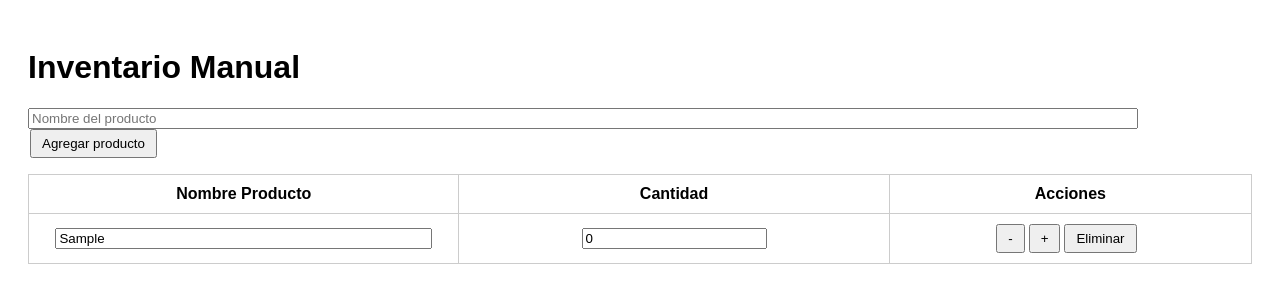
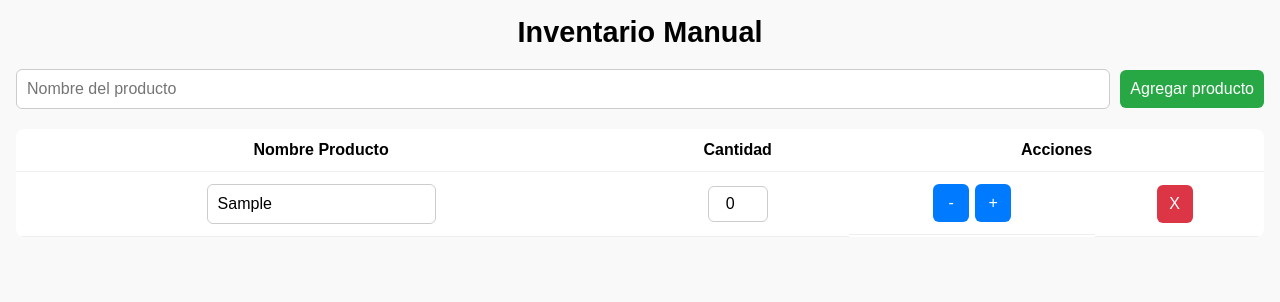
Before and after one commit to RoneyVaLo/manual-inventory, a plain HTML site: page index.html in a window 1280 px wide. Both pictures are taken after typing "Sample" into the empty fields and a click on the button "Agregar producto". Drawn offline with Linux system fonts and the light colour scheme.

Commit message:
Enhance inventory table: add classes for styling, improve button functionality, and update form layout

```diff
--- a/app.js
+++ b/app.js
@@ -12,9 +12,11 @@ function renderTabla() {
 
   productos.forEach((producto, index) => {
     const fila = document.createElement("tr");
+    fila.className = "product-row";
 
     const celdaNombre = document.createElement("td");
     const inputNombre = document.createElement("input");
+    inputNombre.className = "input-text";
     inputNombre.type = "text";
     inputNombre.value = producto.nombre;
     inputNombre.addEventListener("change", (e) => {
@@ -25,6 +27,7 @@ function renderTabla() {
 
     const celdaCantidad = document.createElement("td");
     const inputCantidad = document.createElement("input");
+    inputCantidad.className = "input-number";
     inputCantidad.type = "number";
     inputCantidad.value = parseInt(producto.cantidad);
     inputCantidad.min = 0;
@@ -35,14 +38,19 @@ function renderTabla() {
     celdaCantidad.appendChild(inputCantidad);
 
     const celdaAcciones = document.createElement("td");
+    celdaAcciones.className = "action-buttons";
+
     const btnMenos = document.createElement("button");
+    btnMenos.className = "btn action-btn";
     btnMenos.textContent = "-";
     btnMenos.onclick = () => {
       productos[index].cantidad = Math.max(0, productos[index].cantidad - 1);
       guardarDatos();
       renderTabla();
     };
+
     const btnMas = document.createElement("button");
+    btnMas.className = "btn action-btn";
     btnMas.textContent = "+";
     btnMas.onclick = () => {
       productos[index].cantidad++;
@@ -50,8 +58,10 @@ function renderTabla() {
       renderTabla();
     };
 
+    const celdaEliminarFila = document.createElement("td");
     const btnEliminar = document.createElement("button");
-    btnEliminar.textContent = "Eliminar";
+    btnEliminar.className = "btn delete-btn";
+    btnEliminar.textContent = "X";
     btnEliminar.style.marginRight = "10px";
     btnEliminar.onclick = () => {
       if (confirm("¿Estás seguro de que deseas eliminar este producto?")) {
@@ -63,11 +73,12 @@ function renderTabla() {
 
     celdaAcciones.appendChild(btnMenos);
     celdaAcciones.appendChild(btnMas);
-    celdaAcciones.appendChild(btnEliminar);
+    celdaEliminarFila.appendChild(btnEliminar);
 
     fila.appendChild(celdaNombre);
     fila.appendChild(celdaCantidad);
     fila.appendChild(celdaAcciones);
+    fila.appendChild(celdaEliminarFila);
 
     tbody.appendChild(fila);
   });
--- a/index.html
+++ b/index.html
@@ -10,19 +10,19 @@
 </head>
 
 <body>
-  <h1>Inventario Manual</h1>
+  <h1 class="title">Inventario Manual</h1>
 
-  <form id="newProductForm">
-    <input type="text" id="newProductName" placeholder="Nombre del producto" required />
-    <button type="submit">Agregar producto</button>
+  <form id="newProductForm" class="product-form">
+    <input type="text" id="newProductName" class="input-text" placeholder="Nombre del producto" required />
+    <button type="submit" class="btn add-btn">Agregar producto</button>
   </form>
 
-  <table id="inventoryTable">
+  <table id="inventoryTable" class="inventory-table">
     <thead>
       <tr>
         <th>Nombre Producto</th>
         <th>Cantidad</th>
-        <th>Acciones</th>
+        <th colspan="2">Acciones</th>
       </tr>
     </thead>
     <tbody></tbody>
--- a/style.css
+++ b/style.css
@@ -1,30 +1,106 @@
-body {
+/* Reset básico */
+* {
+  box-sizing: border-box;
+  margin: 0;
+  padding: 0;
   font-family: sans-serif;
-  padding: 20px;
 }
 
-table {
+body {
+  padding: 16px;
+  background-color: #f9f9f9;
+}
+
+/* Título */
+.title {
+  text-align: center;
+  font-size: 1.8rem;
+  margin-bottom: 20px;
+}
+
+/* Formulario */
+.product-form {
+  display: flex;
+  flex-direction: column;
+  gap: 10px;
+  margin-bottom: 20px;
+}
+
+.input-text {
+  padding: 10px;
+  font-size: 1rem;
+  border: 1px solid #ccc;
+  border-radius: 6px;
+}
+
+.btn {
+  padding: 10px;
+  font-size: 1rem;
+  border: none;
+  border-radius: 6px;
+  cursor: pointer;
+}
+
+.add-btn {
+  background-color: #28a745;
+  color: white;
+}
+
+.inventory-table {
   width: 100%;
   border-collapse: collapse;
-  margin-top: 1rem;
+  background-color: white;
+  border-radius: 8px;
+  overflow: hidden;
 }
 
-th,
-td {
-  border: 1px solid #ccc;
-  padding: 10px;
+.inventory-table th,
+.inventory-table td {
+  padding: 12px;
   text-align: center;
+  border-bottom: 1px solid #eee;
 }
 
-button {
-  padding: 5px 10px;
-  margin: 0 2px;
+.input-number {
+  padding: 8px;
+  width: 60px;
+  text-align: center;
+  font-size: 1rem;
+  border: 1px solid #ccc;
+  border-radius: 6px;
 }
 
-input[type="text"] {
-  width: 90%;
+/* Acciones */
+.action-buttons {
+  display: flex;
+  gap: 6px;
+  justify-content: center;
 }
 
-#newProductForm {
-  margin-top: 1rem;
+.action-btn {
+  background-color: #007bff;
+  color: white;
+  width: 36px;
 }
+
+.delete-btn {
+  background-color: #dc3545;
+  color: white;
+  width: 36px;
+}
+
+/* Responsive */
+@media (min-width: 480px) {
+  .product-form {
+    flex-direction: row;
+    align-items: center;
+  }
+
+  .input-text {
+    flex: 1;
+  }
+
+  .add-btn {
+    width: auto;
+  }
+}
```
